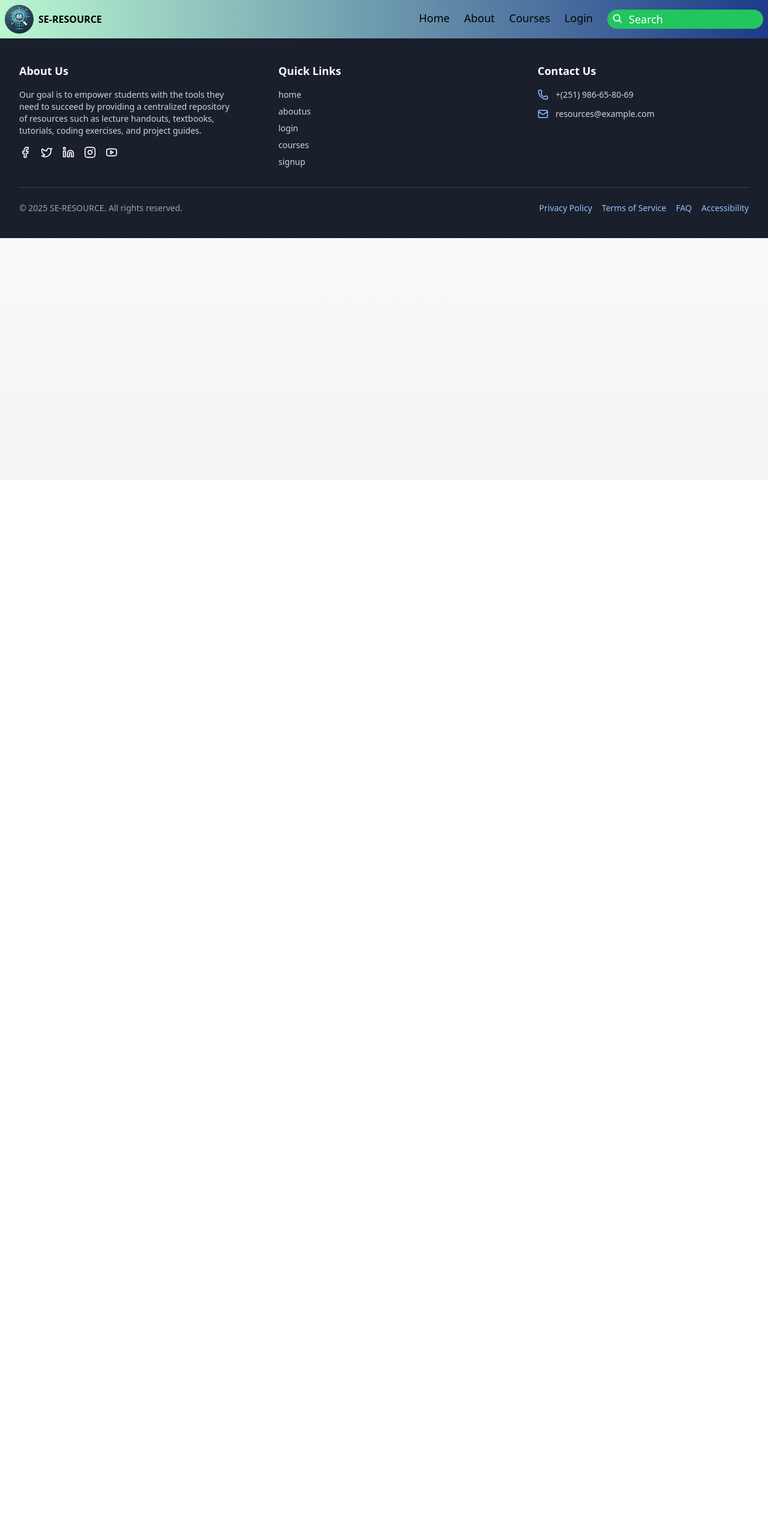
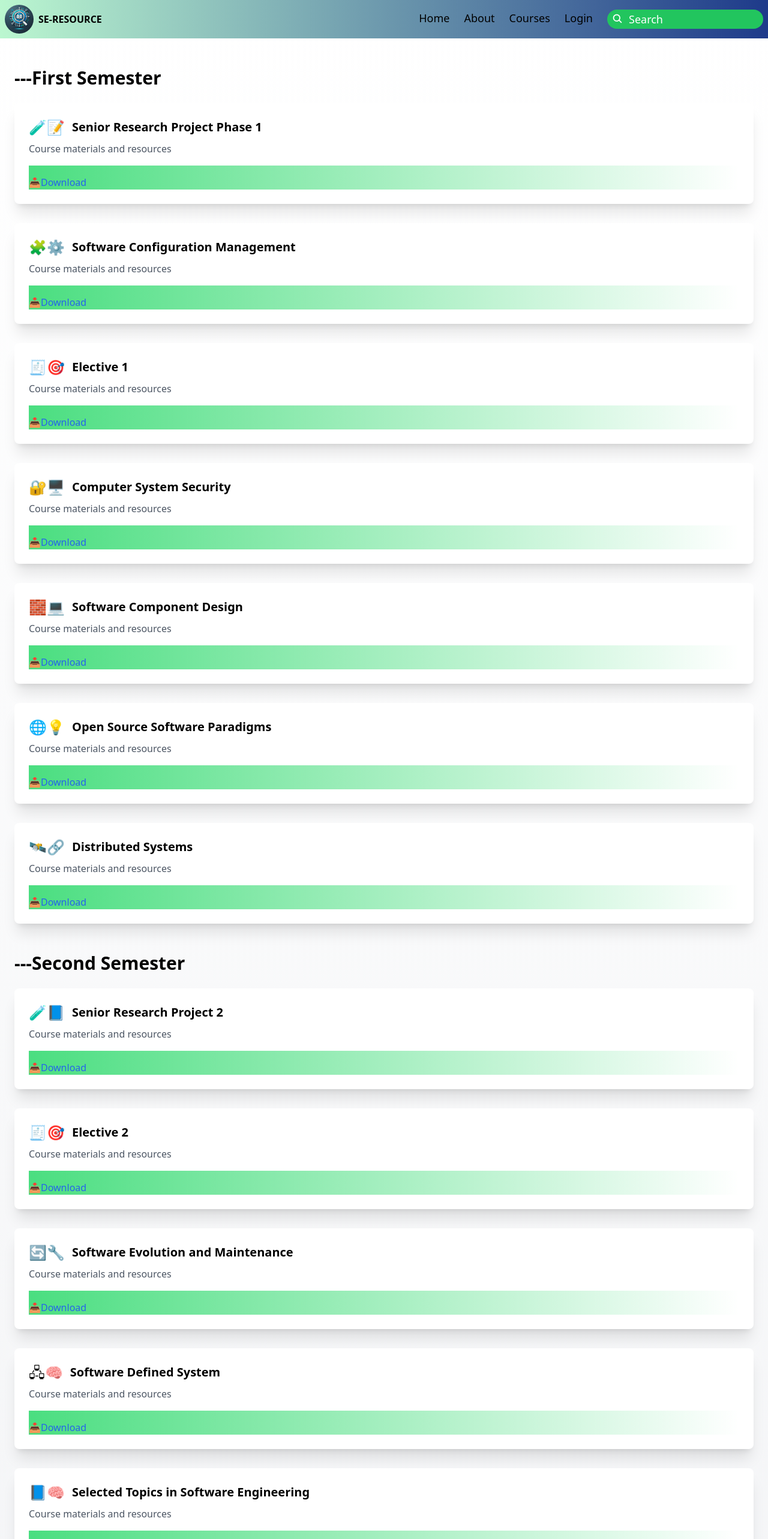
Before and after one commit to Elleni-Bisrat/GROUP4_IPII_PROJECT, a React (Create React App) app in the folder frontend/: page /BooksFourthYear in a window 1280 px wide. Shown: the top 2566 px of the page at 60% size. Before the commit the page ends 800 px from the top, so only its background shows below. Built offline with nearby package versions, Linux system fonts and the light colour scheme.

Commit message:
Update BooksFourthYear.jsx

```diff
--- a/frontend/src/component/Books/BooksFourthYear.jsx
+++ b/frontend/src/component/Books/BooksFourthYear.jsx
@@ -2,44 +2,113 @@ import React, { useState } from "react";
 import Navigate from "../Nav";
 import Footer from "../Footer";
 
-const BooksFourthYear = () => {
+
+const BooksFifthYear = () => {
   const firstSemesterCourses = [
-    { title: "Principles of Compiler Design", icon: "🛠️🔤" },
-    { title: "Mobile Computing and Programming", icon: "📱💻" },
-    { title: "Software Design and Architecture", icon: "🏗️🧠" },
-    { title: "Introduction to Artificial Intelligence", icon: "🤖🧠" },
-    { title: "Computer Graphics", icon: "🖼️🧊" },
-    { title: "Integrated Engineering Team Project", icon: "👥🛠️" },
+  { title: "Senior Research Project Phase 1", icon: "🧪📝" },
+  { title: "Software Configuration Management", icon: "🧩⚙️" },
+  { title: "Elective 1", icon: "🧾🎯" },
+  { title: "Computer System Security", icon: "🔐🖥️" },
+  { title: "Software Component Design", icon: "🧱💻" },
+  { title: "Open Source Software Paradigms", icon: "🌐💡" },
+  { title: "Distributed Systems", icon: "🛰️🔗" },
   ];
 
   const secondSemesterCourses = [
-    { title: "Embedded Systems", icon: "🤖🔌" },
-    { title: "Software Project Management", icon: "📊🗂️" },
-    { title: "Software Quality Assurance and Testing", icon: "✅🧪" },
-    { title: "Research Methods in Software Engineering", icon: "📚🔍" },
-    { title: "Human Computer Interaction", icon: "🧑‍💻🖱️" },
-    { title: "Introduction to Machine Learning", icon: "🧠📈" },
-
-    { title: "Industrial Internship", icon: "🏭🧑‍💼" },
+    { title: "Senior Research Project 2", icon: "🧪📘" },
+    { title: "Elective 2", icon: "🧾🎯" },
+    { title: "Software Evolution and Maintenance", icon: "🔄🔧" },
+    { title: "Software Defined System", icon: "🖧🧠" },
+    { title: "Selected Topics in Software Engineering", icon: "📘🧠" }
   ];
 
   return (
     <div className="min-h-screen bg-gradient-to-b from-white to-gray-100">
       <Navigate />
+      <div className="container mx-auto px-6 py-12">
 
+        <div className="mb-12">
+          <h1 className="text-3xl font-bold mb-6">---First Semester</h1>
+          {firstSemesterCourses.map((course, index) => (
+            <CourseCard key={index} course={course} />
+          ))}
+        </div>
+
+        <div className="mb-12">
+          <h1 className="text-3xl font-bold mb-6">---Second Semester</h1>
+          {secondSemesterCourses.map((course, index) => (
+            <CourseCard key={index} course={course} />
+          ))}
+        </div>
+      </div>
       <Footer />
     </div>
   );
 };
 
 const CourseCard = ({ course }) => {
+  const [isLoading, setIsLoading] = useState(false);
+  const [error, setError] = useState("");
+  const handleDownload = async () => {
+    setIsLoading(true);
+    setError("");
 
+    try {
+      // 1. Prepare the request data
+      const requestData = {
+        course_name: course.title.trim()
+      };
+
+      console.log("Sending request with:", requestData);
+
+      const response = await fetch("http://localhost/loginphp/pdf_files.php", {
+        method: "POST",
+        headers: {
+          "Content-Type": "application/json",
+          "Accept": "application/json"
+        },
+        body: JSON.stringify(requestData)
+      });
+
+      console.log("Received response status:", response.status);
+
+      // 3. Handle the response
+      const result = await response.json();
+      console.log("Parsed response:", result);
+
+      if (!response.ok || result.error) {
+        throw new Error(result.error || "Request failed");
+      }
+
+      // 4. Trigger the download
+      console.log("Attempting download from:", result.download_url);
+      window.location.href = result.download_url;
+    } catch (error) {
+      console.error("Download error:", error);
+      setError(error.message || "Download failed");
+    } finally {
+      setIsLoading(false);
+    }
+  };
 
   return (
     <div className="mb-8 p-6 bg-white rounded-lg shadow-xl ">
-
+      <div className="flex  items-center mb-2">
+        <span className="text-2xl mr-3">{course.icon}</span>
+        <h2 className="text-xl font-semibold">{course.title}</h2>
+      </div>
+      <p className="text-gray-600 mb-4">Course materials and resources</p>
+      <div className="bg-gradient-to-r from-green-400  w- pt-4">
+        <button
+          onClick={handleDownload}
+          disabled={isLoading}
+          className="text-blue-600 hover:text-blue-800 "
+        >
+          {isLoading ? "Loading..." : "📥Download"}
+        </button>
+        {error && <p className="text-red-500">{error}</p>}
+      </div>
     </div>
   );
 };
-
-export default BooksFourthYear;
+export default BooksFifthYear;
```
